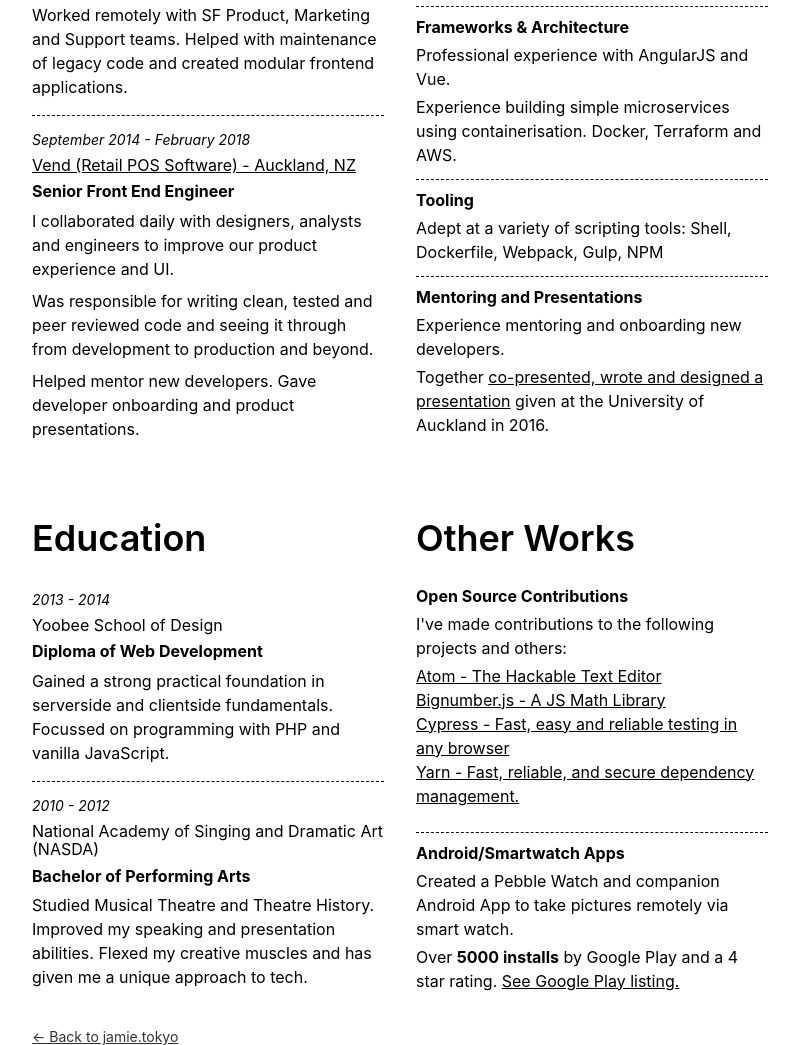
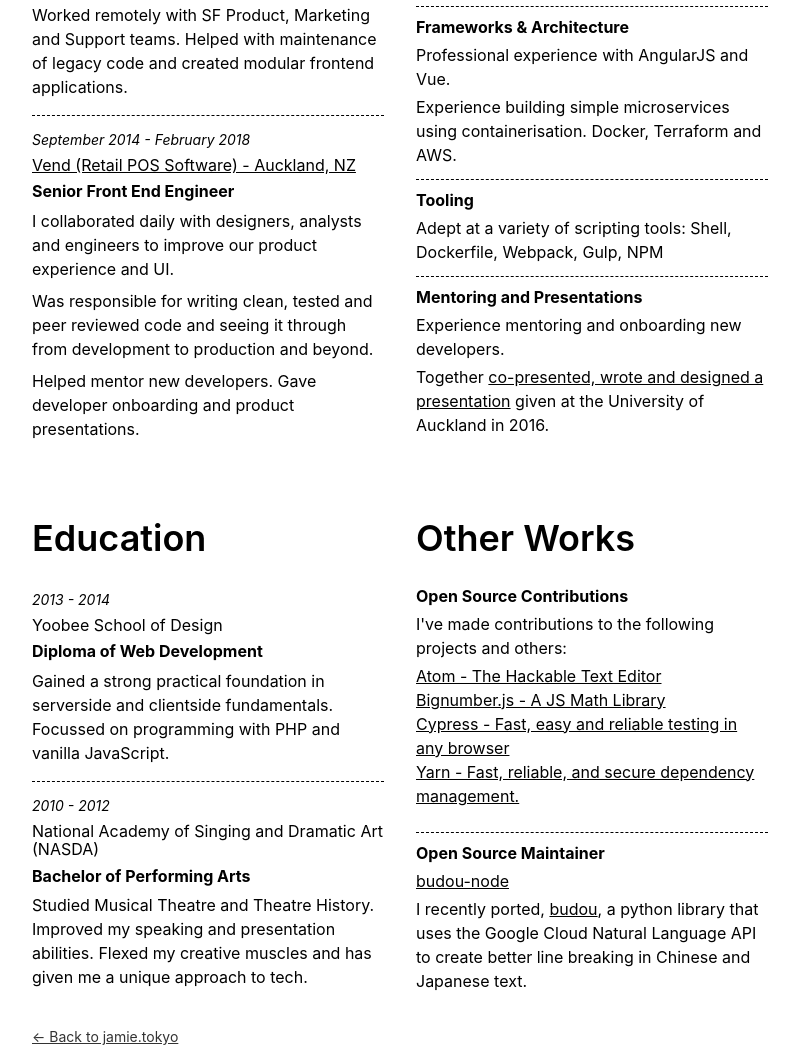
Before and after one commit to jamsinclair/jamie.tokyo, a website: page resume/index.html in a window 1280 px wide. Shown: the part 552-1597 px from the top of the page, without its empty margins (240-1033 px from the left). Drawn offline with Linux system fonts and the light colour scheme.

Commit message:
Add recent open source project

```diff
--- a/resume/index.html
+++ b/resume/index.html
@@ -186,19 +186,21 @@
               </p>
             </li>
             <li class="pv2 lh-copy">
-              <p class="b mv0">Android/Smartwatch Apps</p>
+              <p class="b mv0">Open Source Maintainer</p>
               <p class="measure mv1">
-                Created a Pebble Watch and companion Android App to
-                take pictures remotely via smart watch.
+                <a class="black dim"
+                  href="https://github.com/jamsinclair/budou-node"
+                  target="_blank">
+                  budou-node
+                </a>
               </p>
-
               <p class="measure mv1">
-                Over <span class="b">5000 installs</span> by Google Play and a 4 star rating.
+                I recently ported,
                 <a class="black dim"
-                  href="https://play.google.com/store/apps/details?id=com.github.jamsinclair.owcamera"
+                  href="https://github.com/google/budou"
                   target="_blank">
-                  See Google Play&nbsp;listing.
-                <a/>
+                   budou</a>, a python library that uses the Google Cloud Natural Language API
+                to create better line breaking in Chinese and Japanese text.
               </p>
             </li>
           </ul>
```
